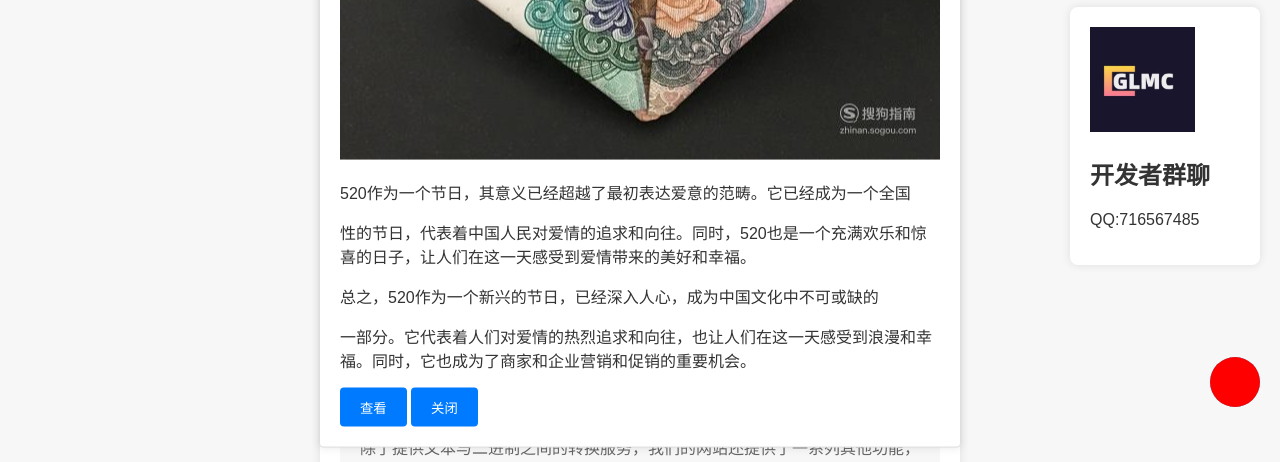
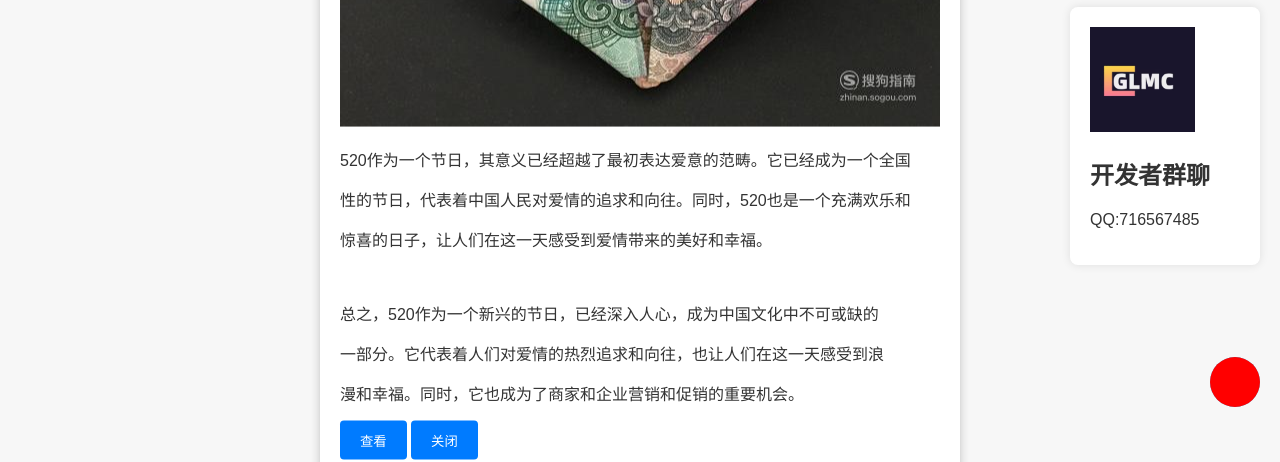
Before and after one commit to 7kWqZhuXuan/my, a plain HTML site: page index.html in a window 1280 px wide. Shown: the part 373-835 px from the top of the page. Drawn offline with Linux system fonts and the light colour scheme.

Commit message:
index.html

```diff
--- a/index.html
+++ b/index.html
@@ -253,9 +253,12 @@ function updatePopupContent(content) {
             <h1><b>5月20号，你还是单身狗吗？？？</b></h1>
             <img src="ph/popup.png" alt="弹窗" width="600" height="443">
             <p>520作为一个节日，其意义已经超越了最初表达爱意的范畴。它已经成为一个全国</p>
-            <p>性的节日，代表着中国人民对爱情的追求和向往。同时，520也是一个充满欢乐和惊喜的日子，让人们在这一天感受到爱情带来的美好和幸福。</p>
+            <p>性的节日，代表着中国人民对爱情的追求和向往。同时，520也是一个充满欢乐和</p>
+            <p>惊喜的日子，让人们在这一天感受到爱情带来的美好和幸福。</p>
+            <br>
             <p>总之，520作为一个新兴的节日，已经深入人心，成为中国文化中不可或缺的</p>
-            <p>一部分。它代表着人们对爱情的热烈追求和向往，也让人们在这一天感受到浪漫和幸福。同时，它也成为了商家和企业营销和促销的重要机会。</p>
+            <p>一部分。它代表着人们对爱情的热烈追求和向往，也让人们在这一天感受到浪</p>
+            <p>漫和幸福。同时，它也成为了商家和企业营销和促销的重要机会。</p>
             <button id="viewBtn" onclick="window.location.href='announcement.html'">查看</button>
             <button id="closeBtn" onclick="hidePopup()">关闭</button>
         </div>
```
